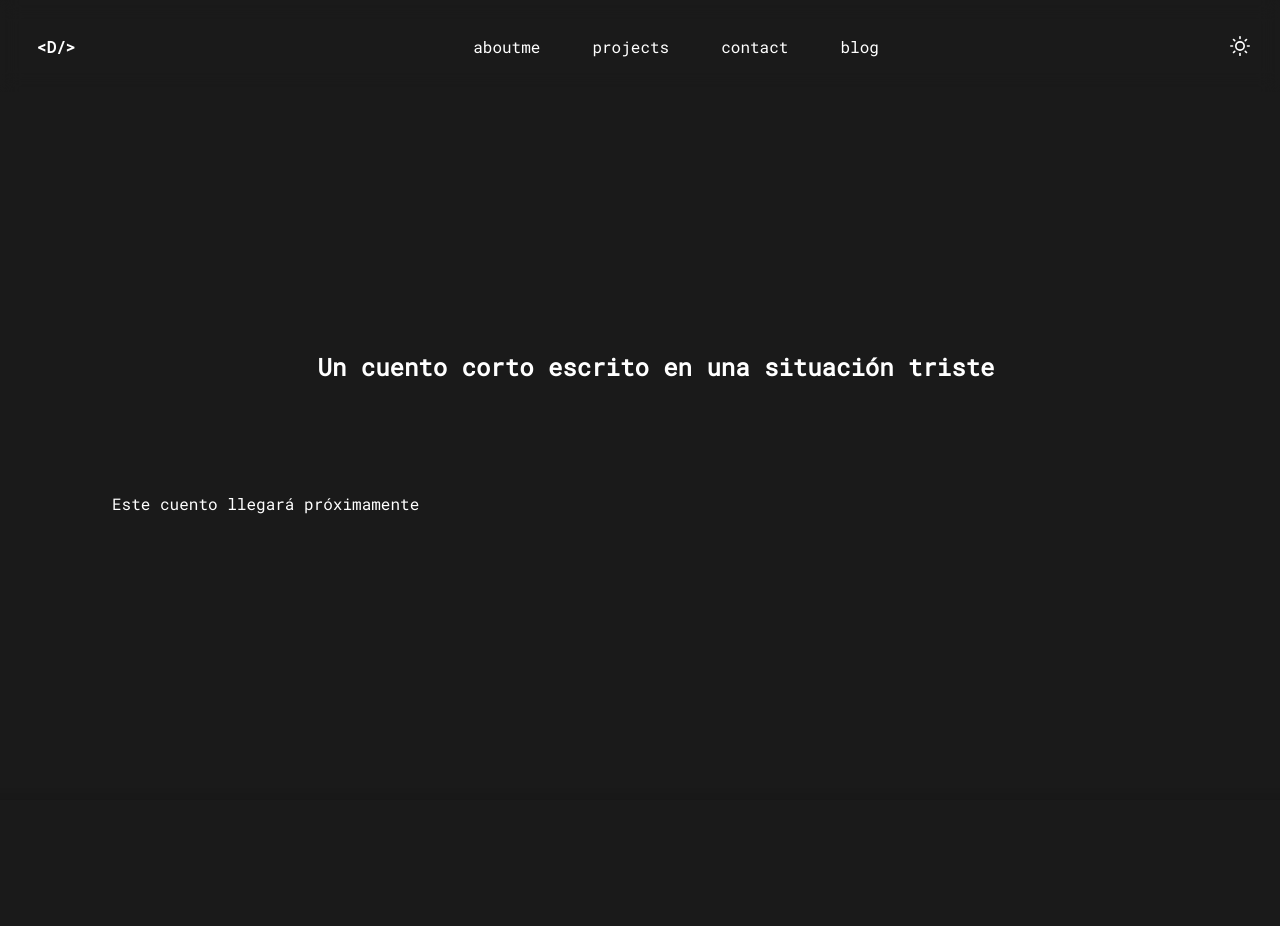
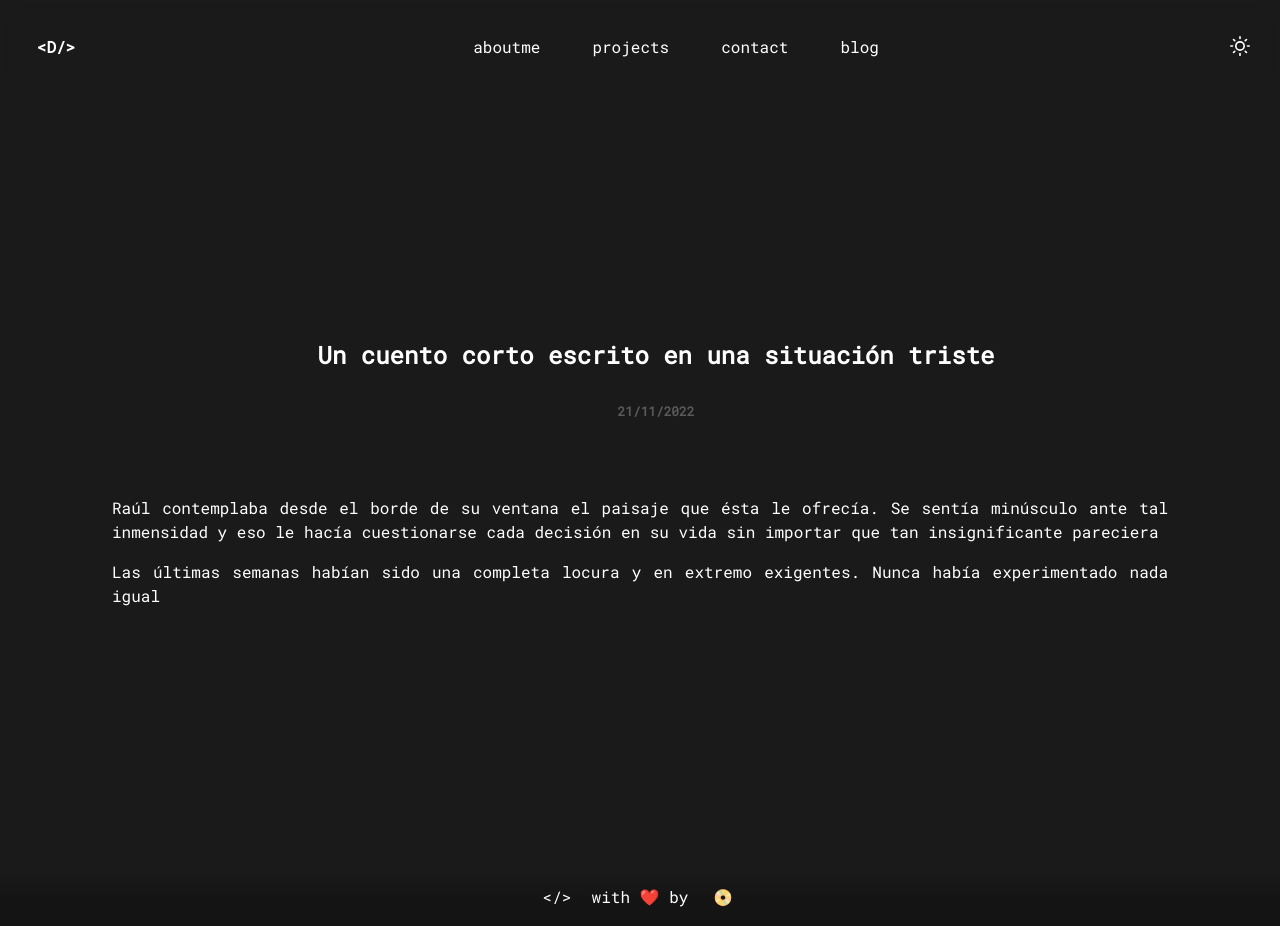
Before and after one commit to dvd-22/dvd-22.github.io, a website: page blog/hombre-solitario.html in a window 1280 px wide. Before the commit the page ends 800 px from the top, so only its background shows below. Drawn offline with nearby package versions, Linux system fonts and the light colour scheme.

Commit message:
Fixed navbar overlapping the scrollbar

```diff
--- a/blog/hombre-solitario.html
+++ b/blog/hombre-solitario.html
@@ -21,14 +21,21 @@
 					<script async src="https://unpkg.com/typer-dot-js@0.1.0/typer.js"></script>
 				</h1>
 				<h2 class="subtitle post-subtitle">Un cuento corto escrito en una situación triste</h2>
-				<h3 class="date"></h3>
+				<h3 class="date">21/11/2022</h3>
 			</div>
 			<article class="post">
-				<p>Este cuento llegará próximamente</p>
+				<p> Raúl contemplaba desde el borde de su ventana el paisaje que ésta le ofrecía. Se sentía minúsculo
+					ante tal inmensidad y eso le hacía cuestionarse cada decisión en su vida sin importar que tan
+					insignificante pareciera</p>
+
+				<p> Las últimas semanas habían sido una completa locura y en extremo exigentes. Nunca había
+					experimentado
+					nada igual</p>
 			</article>
 		</div>
 	</div>
 
+	<script src="/js/blog.js"></script>
 	<script src="/js/navbar.js"></script>
 	<script src="/js/main.js"></script>
 </body>
--- a/css/style.css
+++ b/css/style.css
@@ -19,13 +19,10 @@ body {
 	min-width: 100%;
 	width: 100%;
 	margin: 0;
-	overflow: auto;
+	padding: 0;
 }
 
 body {
-	/* display: flex;
-	align-items: center;
-	justify-content: center; */
 	background: var(--background-color);
 	color: var(--text-color);
 	font-family: "Roboto Mono", Inconsolata, monospace, sans-serif;
@@ -165,7 +162,7 @@ nav {
 	margin: 0;
 	margin-top: calc(var(--nav-height) * 1.1);
 	left: 0;
-	min-height: 90%;
+	min-height: 100%;
 	min-width: 90%;
 	display: flex;
 	align-items: center;
@@ -259,7 +256,6 @@ a {
 }
 
 footer {
-	clear: both;
 	position: relative;
 	height: var(--nav-height);
 
@@ -269,6 +265,7 @@ footer {
 	width: 100%;
 	bottom: 0;
 	left: 0;
+	margin: 0;
 	background: linear-gradient(
 		0deg,
 		rgba(0, 0, 0, 0.22) 43%,
--- a/js/blog.js
+++ b/js/blog.js
@@ -5,7 +5,7 @@ let blogposts = [
 	},
 ];
 
-let div = document.getElementById("blogposts");
-for (let post of blogposts) {
-	console.log(post.title);
-}
+// let div = document.getElementById("blogposts");
+// for (let post of blogposts) {
+// 	console.log(post.title);
+// }
```
Also changed, not shown: blog/horizonte-de-eventos.html (+2 -0 lines).
